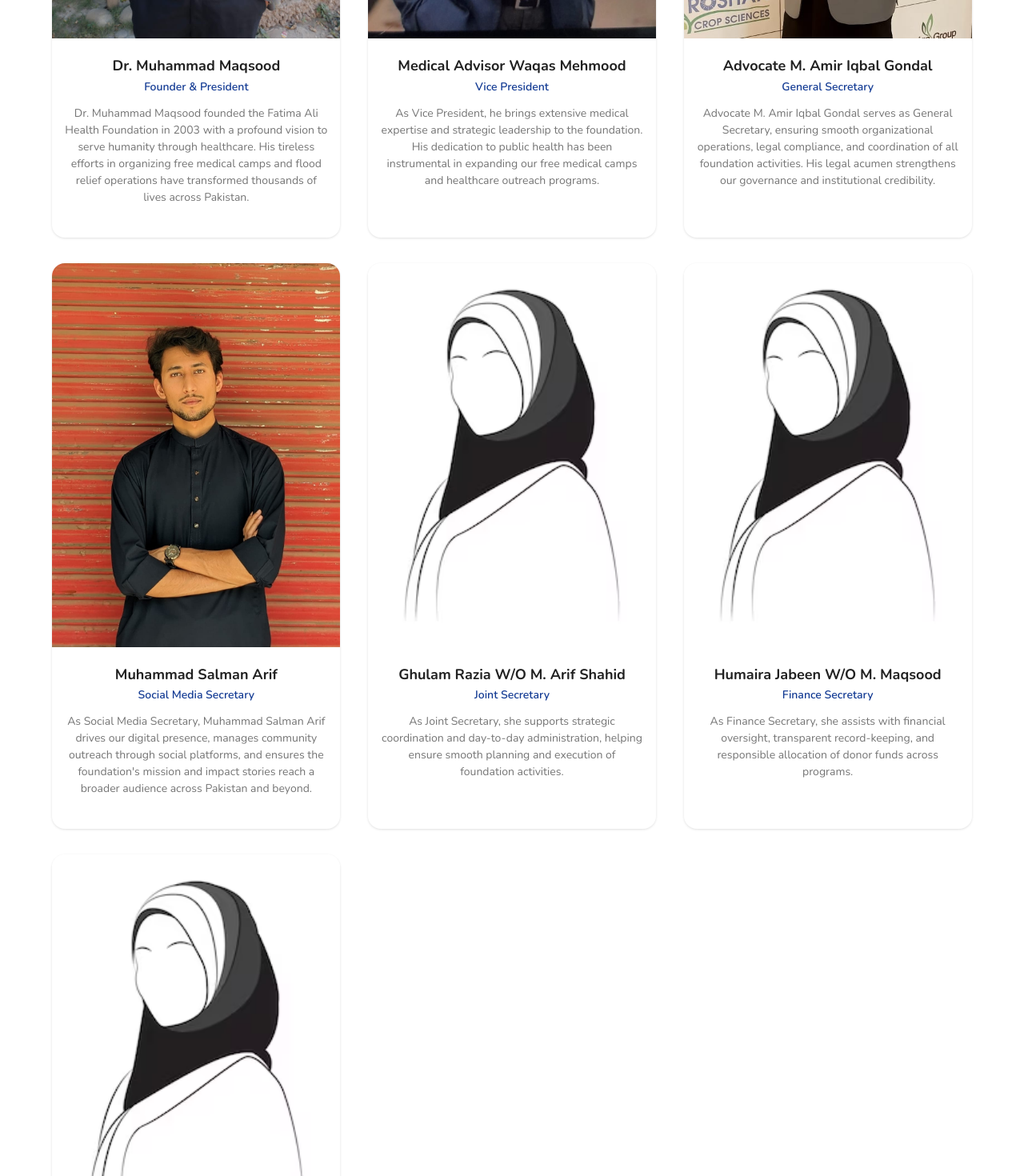
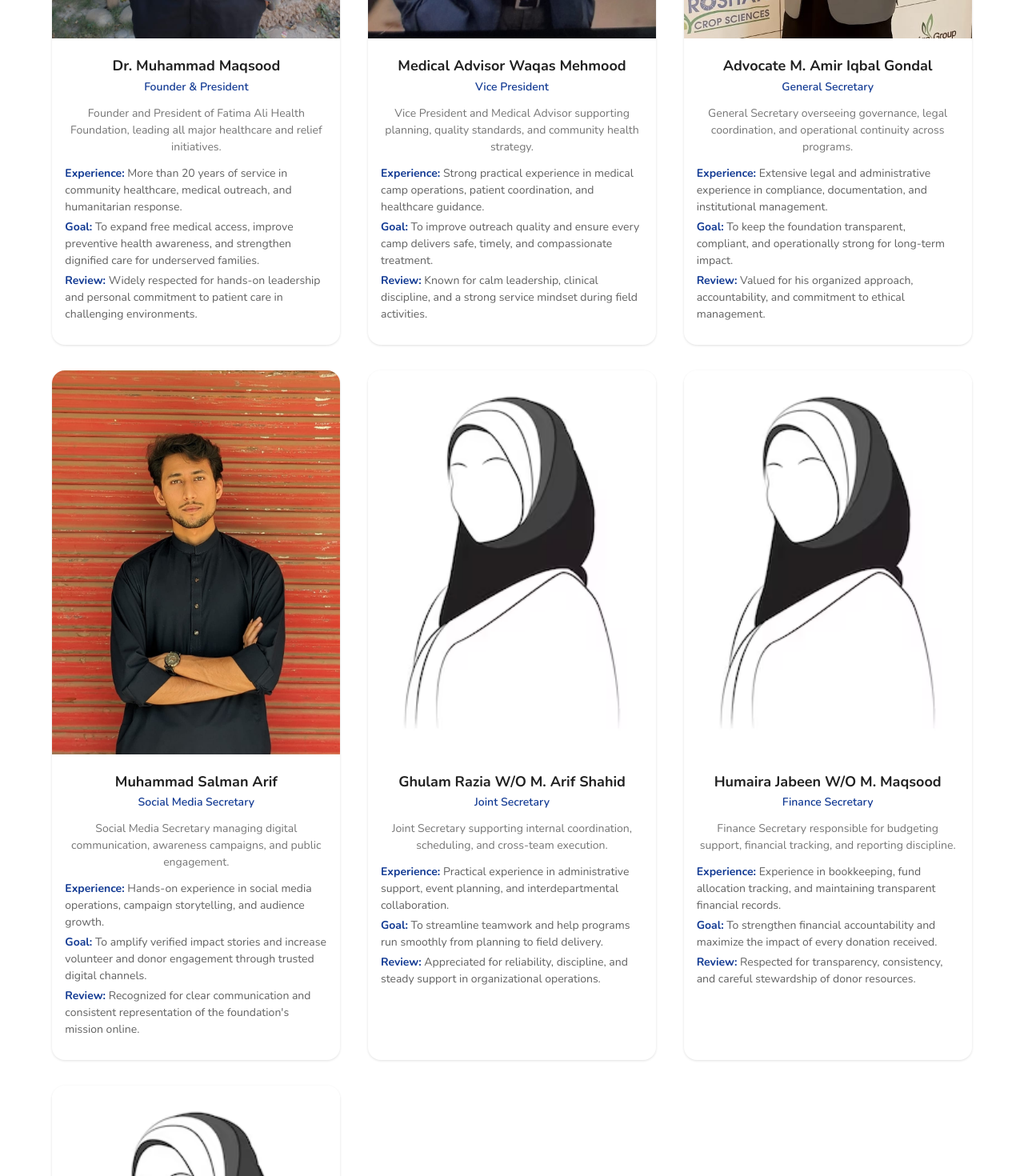
Before and after one commit to ZubairZulfiqarZ2/fatimaalifoundation, a React (Vite) app: page /about in a window 1280 px wide. Shown: the part 2620-4090 px from the top of the page at 80% size. Built offline with nearby package versions, Linux system fonts and the light colour scheme.

Commit message:
Improvments

```diff
--- a/src/components/Testimonials/Testimonials.css
+++ b/src/components/Testimonials/Testimonials.css
@@ -33,15 +33,7 @@
   display: flex;
   align-items: center;
   justify-content: center;
-  gap: var(--space-md);
-}
-
-.testimonials__avatar {
-  width: 56px;
-  height: 56px;
-  border-radius: var(--radius-full);
-  object-fit: cover;
-  border: 3px solid var(--color-brand-primary-light);
+  gap: var(--space-sm);
 }
 
 .testimonials__name {
--- a/src/components/Testimonials/Testimonials.jsx
+++ b/src/components/Testimonials/Testimonials.jsx
@@ -52,14 +52,6 @@ export default function Testimonials() {
             <p>{quote}</p>
           </blockquote>
           <div className="testimonials__author">
-            <img
-              src={item.image}
-              alt={`Photo of ${item.author}`}
-              className="testimonials__avatar"
-              loading="lazy"
-              width="56"
-              height="56"
-            />
             <div>
               <strong className="testimonials__name">{author}</strong>
               <span className="testimonials__role">{role}</span>
--- a/src/data/team.js
+++ b/src/data/team.js
@@ -12,6 +12,10 @@ const team = [
     role: 'Founder & President',
     roleUrdu: 'بانی اور صدر',
     bio: 'Dr. Muhammad Maqsood founded the Fatima Ali Health Foundation in 2003 with a profound vision to serve humanity through healthcare. His tireless efforts in organizing free medical camps and flood relief operations have transformed thousands of lives across Pakistan.',
+    description: 'Founder and President of Fatima Ali Health Foundation, leading all major healthcare and relief initiatives.',
+    experience: 'More than 20 years of service in community healthcare, medical outreach, and humanitarian response.',
+    goals: 'To expand free medical access, improve preventive health awareness, and strengthen dignified care for underserved families.',
+    review: 'Widely respected for hands-on leadership and personal commitment to patient care in challenging environments.',
     image: drMaqsoodImg,
   },
   {
@@ -21,6 +25,10 @@ const team = [
     role: 'Vice President',
     roleUrdu: 'نائب صدر',
     bio: 'As Vice President, he brings extensive medical expertise and strategic leadership to the foundation. His dedication to public health has been instrumental in expanding our free medical camps and healthcare outreach programs.',
+    description: 'Vice President and Medical Advisor supporting planning, quality standards, and community health strategy.',
+    experience: 'Strong practical experience in medical camp operations, patient coordination, and healthcare guidance.',
+    goals: 'To improve outreach quality and ensure every camp delivers safe, timely, and compassionate treatment.',
+    review: 'Known for calm leadership, clinical discipline, and a strong service mindset during field activities.',
     image: vpImg,
   },
   {
@@ -30,6 +38,10 @@ const team = [
     role: 'General Secretary',
     roleUrdu: 'جنرل سیکرٹری',
     bio: 'Advocate M. Amir Iqbal Gondal serves as General Secretary, ensuring smooth organizational operations, legal compliance, and coordination of all foundation activities. His legal acumen strengthens our governance and institutional credibility.',
+    description: 'General Secretary overseeing governance, legal coordination, and operational continuity across programs.',
+    experience: 'Extensive legal and administrative experience in compliance, documentation, and institutional management.',
+    goals: 'To keep the foundation transparent, compliant, and operationally strong for long-term impact.',
+    review: 'Valued for his organized approach, accountability, and commitment to ethical management.',
     image: genSecImg,
   },
   {
@@ -39,6 +51,10 @@ const team = [
     role: 'Social Media Secretary',
     roleUrdu: 'سوشل میڈیا سیکرٹری',
     bio: 'As Social Media Secretary, Muhammad Salman Arif drives our digital presence, manages community outreach through social platforms, and ensures the foundation\'s mission and impact stories reach a broader audience across Pakistan and beyond.',
+    description: 'Social Media Secretary managing digital communication, awareness campaigns, and public engagement.',
+    experience: 'Hands-on experience in social media operations, campaign storytelling, and audience growth.',
+    goals: 'To amplify verified impact stories and increase volunteer and donor engagement through trusted digital channels.',
+    review: 'Recognized for clear communication and consistent representation of the foundation\'s mission online.',
     image: socialSecImg,
   },
   {
@@ -48,6 +64,10 @@ const team = [
     role: 'Joint Secretary',
     roleUrdu: 'جوائنٹ سیکرٹری',
     bio: 'As Joint Secretary, she supports strategic coordination and day-to-day administration, helping ensure smooth planning and execution of foundation activities.',
+    description: 'Joint Secretary supporting internal coordination, scheduling, and cross-team execution.',
+    experience: 'Practical experience in administrative support, event planning, and interdepartmental collaboration.',
+    goals: 'To streamline teamwork and help programs run smoothly from planning to field delivery.',
+    review: 'Appreciated for reliability, discipline, and steady support in organizational operations.',
     image: womenPlaceholderImg,
   },
   {
@@ -57,6 +77,10 @@ const team = [
     role: 'Finance Secretary',
     roleUrdu: 'فنانس سیکرٹری',
     bio: 'As Finance Secretary, she assists with financial oversight, transparent record-keeping, and responsible allocation of donor funds across programs.',
+    description: 'Finance Secretary responsible for budgeting support, financial tracking, and reporting discipline.',
+    experience: 'Experience in bookkeeping, fund allocation tracking, and maintaining transparent financial records.',
+    goals: 'To strengthen financial accountability and maximize the impact of every donation received.',
+    review: 'Respected for transparency, consistency, and careful stewardship of donor resources.',
     image: womenPlaceholderImg,
   },
   {
@@ -66,6 +90,10 @@ const team = [
     role: 'Office Secretary',
     roleUrdu: 'آفس سیکرٹری',
     bio: 'As Office Secretary, she manages correspondence, documentation, and office operations to keep communication and workflows organized.',
+    description: 'Office Secretary managing records, correspondence, and daily office workflow.',
+    experience: 'Experience in office administration, documentation systems, and communication support.',
+    goals: 'To maintain efficient office operations and ensure timely internal and external communication.',
+    review: 'Known for professionalism, responsiveness, and strong organizational follow-through.',
     image: womenPlaceholderImg,
   },
 ];
--- a/src/data/testimonials.js
+++ b/src/data/testimonials.js
@@ -39,6 +39,51 @@ const testimonials = [
     roleUrdu: 'واٹر فلٹریشن مستفید',
     image: '/images/testimonial-4.jpg',
   },
+  {
+    id: 5,
+    quote: 'The way Dr. Muhammad Maqsood and his team treat patients with dignity is truly inspiring. Their free camps are a lifeline for many families.',
+    quoteUrdu: 'ڈاکٹر محمد مقصود اور ان کی ٹیم مریضوں سے جس عزت اور محبت سے پیش آتی ہے، وہ واقعی قابلِ تعریف ہے۔ ان کے مفت طبی کیمپ بہت سے خاندانوں کے لیے سہارا ہیں۔',
+    author: 'Muhammad Hamza Ali',
+    authorUrdu: 'محمد حمزہ علی',
+    role: 'Community Supporter',
+    roleUrdu: 'کمیونٹی سپورٹر',
+  },
+  {
+    id: 6,
+    quote: 'I have seen the foundation helping people in difficult conditions without hesitation. Their mission is honest, practical, and full of compassion.',
+    quoteUrdu: 'میں نے فاؤنڈیشن کو مشکل حالات میں بلا جھجھک لوگوں کی مدد کرتے دیکھا ہے۔ ان کا مشن ایماندار، عملی اور ہمدردی سے بھرپور ہے۔',
+    author: 'Muhammad Ihtesham',
+    authorUrdu: 'محمد احتشام',
+    role: 'Volunteer',
+    roleUrdu: 'رضاکار',
+  },
+  {
+    id: 7,
+    quote: 'From medical treatment to relief support, every initiative is well organized. Dr. Muhammad Maqsood leads with service and sincerity.',
+    quoteUrdu: 'طبی علاج سے لے کر امدادی سرگرمیوں تک ہر منصوبہ بہترین انداز میں منظم ہے۔ ڈاکٹر محمد مقصود خدمت اور اخلاص کے ساتھ قیادت کرتے ہیں۔',
+    author: 'Ghulam Mujtaba',
+    authorUrdu: 'غلام مجتبیٰ',
+    role: 'Donor & Well-Wisher',
+    roleUrdu: 'ڈونر اور خیر خواہ',
+  },
+  {
+    id: 8,
+    quote: 'The foundation has built trust by consistently standing with people in need. Their transparency and commitment make them truly reliable.',
+    quoteUrdu: 'فاؤنڈیشن نے ضرورت مندوں کے ساتھ مسلسل کھڑے ہو کر اعتماد قائم کیا ہے۔ ان کی شفافیت اور وابستگی انہیں واقعی قابلِ بھروسہ بناتی ہے۔',
+    author: 'Muhammad Arslan Ghani',
+    authorUrdu: 'محمد ارسلان غنی',
+    role: 'Community Member',
+    roleUrdu: 'کمیونٹی ممبر',
+  },
+  {
+    id: 9,
+    quote: 'Fatima Ali Health Foundation is doing real work on the ground. Their efforts for healthcare and relief deserve full appreciation and support.',
+    quoteUrdu: 'فاطمہ علی ہیلتھ فاؤنڈیشن زمینی سطح پر حقیقی کام کر رہی ہے۔ صحت اور امداد کے لیے ان کی کوششیں مکمل تعریف اور حمایت کی مستحق ہیں۔',
+    author: 'Faqeer Muhammad',
+    authorUrdu: 'فقیر محمد',
+    role: 'Local Resident',
+    roleUrdu: 'مقامی رہائشی',
+  },
 ];
 
 export default testimonials;
--- a/src/pages/About/AboutPage.css
+++ b/src/pages/About/AboutPage.css
@@ -96,6 +96,19 @@
   font-size: var(--font-size-small);
   color: var(--color-neutral-600);
   line-height: var(--line-height-normal);
+  margin-bottom: var(--space-sm);
+}
+
+.about-team__meta {
+  font-size: var(--font-size-small);
+  color: var(--color-neutral-700);
+  line-height: var(--line-height-normal);
+  margin-bottom: var(--space-xxs);
+  text-align: left;
+}
+
+.about-team__meta strong {
+  color: #123A93;
 }
 
 /* ── Office Holders ───────────────────────────────────────── */
--- a/src/pages/About/AboutPage.jsx
+++ b/src/pages/About/AboutPage.jsx
@@ -148,7 +148,16 @@ export default function AboutPage() {
                   <p className="about-team__role">
                     {language === 'ur' ? member.roleUrdu : member.role}
                   </p>
-                  <p className="about-team__bio">{member.bio}</p>
+                  <p className="about-team__bio">{member.description || member.bio}</p>
+                  <p className="about-team__meta">
+                    <strong>Experience:</strong> {member.experience}
+                  </p>
+                  <p className="about-team__meta">
+                    <strong>Goal:</strong> {member.goals}
+                  </p>
+                  <p className="about-team__meta">
+                    <strong>Review:</strong> {member.review}
+                  </p>
                 </div>
               </article>
             ))}
```
